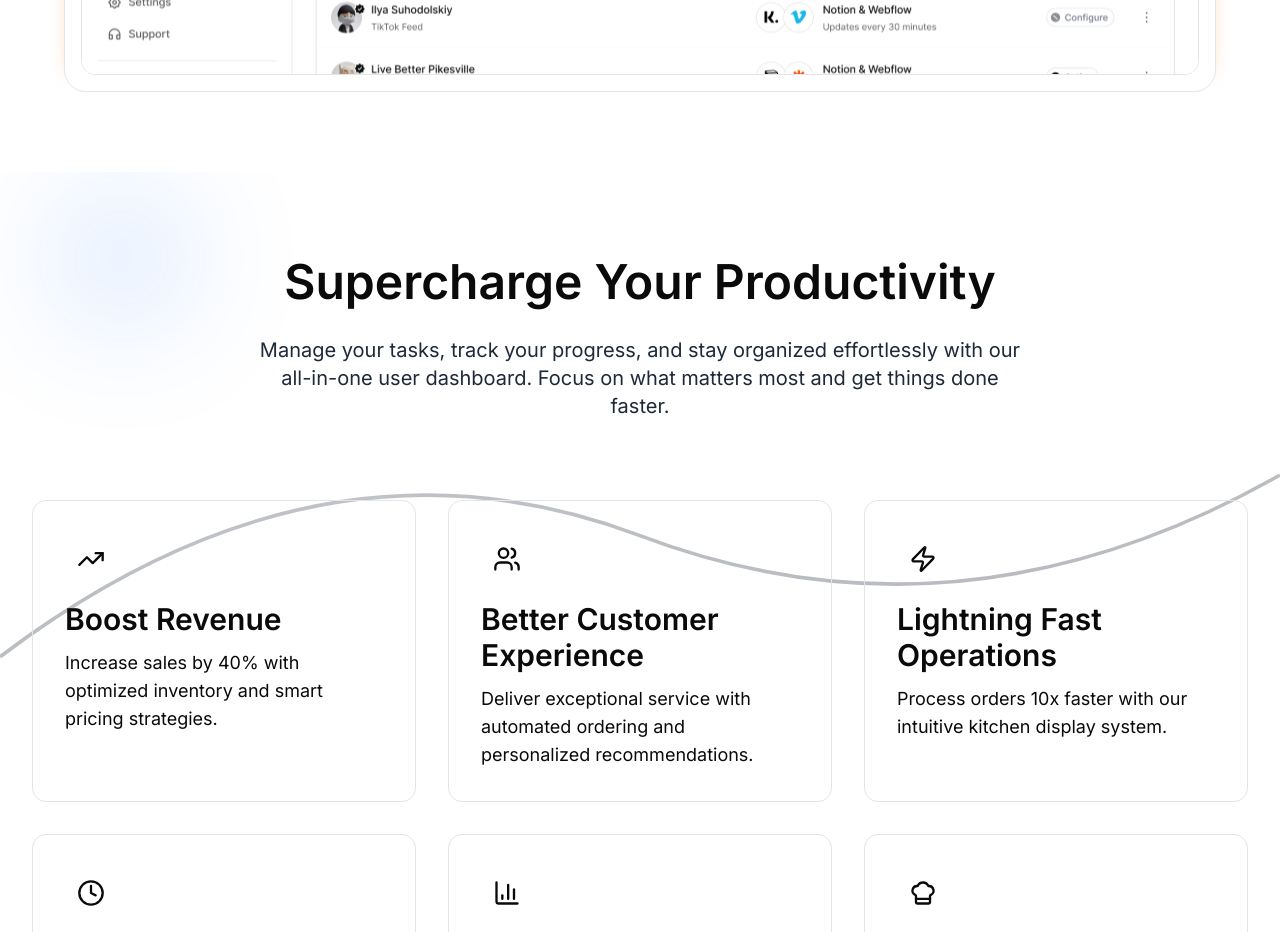
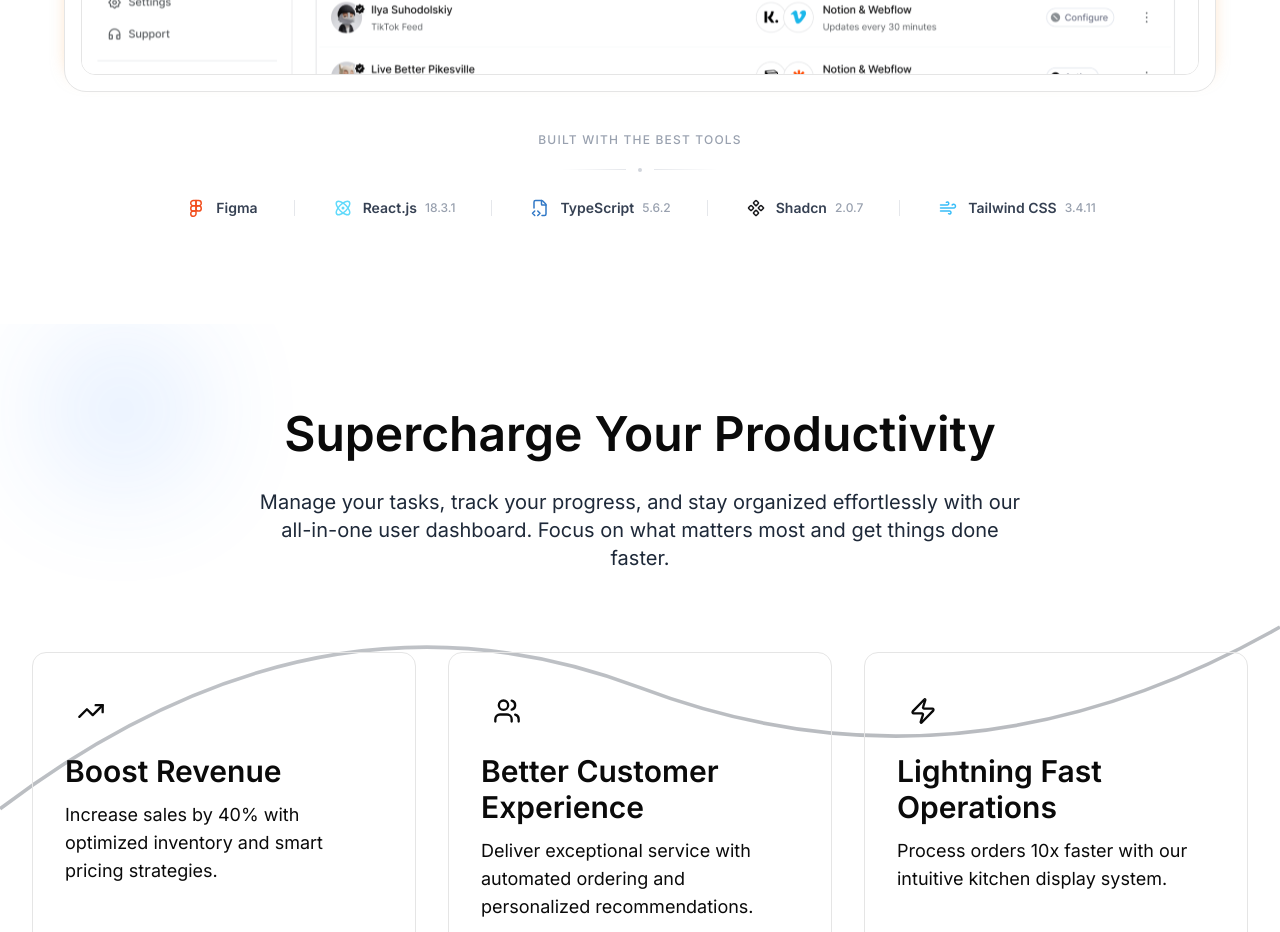
Before and after one commit to BurhanChughtai20/Frontend-Task, a React (Vite) app: page / in a window 1280 px wide. Shown: the part 1160-2092 px from the top of the page. Built offline with nearby package versions, Linux system fonts and the light colour scheme.

Commit message:
code-pushed

```diff
--- a/src/components/homepage/Hero.tsx
+++ b/src/components/homepage/Hero.tsx
@@ -4,6 +4,7 @@ import heroContent from "../../data/heroContent.json";
 import DynamicContent from "../DynamicContent";
 import { Button } from "../ui/button";
 import { Link } from "react-router-dom";
+import TechStackBanner from "./TechStackBanner";
 
 const classes = {
   container:
@@ -124,6 +125,7 @@ export function HeroSection() {
             />
           </div>
         </motion.div>
+        <TechStackBanner/>
       </div>
     </div>
   );
--- /dev/null
+++ b/src/components/homepage/TechStackBanner.tsx
@@ -0,0 +1,157 @@
+import { motion, type Variants, type Transition } from "framer-motion";
+import { Figma, Atom, FileCode2, Component, Wind } from "lucide-react";
+import type { Tool } from "../../types/TechStackBanner.type";
+
+const classes = {
+  wrapper:
+    "relative z-10 w-full mt-10 px-4 pb-6",
+  label:
+    "text-center text-xs font-medium tracking-widest uppercase text-gray-400 mb-5",
+  dividerRow:
+    "flex items-center justify-center gap-3 mb-6",
+  dividerLine:
+    "h-px w-16 bg-gradient-to-r from-transparent to-gray-200",
+  dividerLineMirror:
+    "h-px w-16 bg-gradient-to-l from-transparent to-gray-200",
+  dividerDot:
+    "w-1 h-1 rounded-full bg-gray-300",
+  grid:
+    "flex flex-wrap items-center justify-center gap-x-5 gap-y-4 sm:gap-x-7 md:gap-x-9",
+  item:
+    "flex items-center gap-2 group cursor-default select-none",
+  iconWrapper:
+    "flex items-center justify-center w-6 h-6 flex-shrink-0",
+  nameText:
+    "text-sm font-semibold text-gray-700 group-hover:text-gray-900 transition-colors duration-200",
+  versionBadge:
+    "text-xs font-medium text-gray-400 group-hover:text-gray-500 transition-colors duration-200",
+  separator:
+    "hidden sm:block w-px h-4 bg-gray-200",
+} as const;
+
+const containerVariants: Variants = {
+  hidden: { opacity: 0 },
+  visible: {
+    opacity: 1,
+    transition: {
+      staggerChildren: 0.08,
+      delayChildren: 1.5,
+    } as Transition,
+  },
+};
+
+const itemVariants: Variants = {
+  hidden: {
+    opacity: 0,
+    y: 10,
+    filter: "blur(4px)",
+  },
+  visible: {
+    opacity: 1,
+    y: 0,
+    filter: "blur(0px)",
+    transition: {
+      duration: 0.4,
+      ease: [0.25, 0.46, 0.45, 0.94],
+    } as Transition,
+  },
+};
+
+const tools: Tool[] = [
+  {
+    name: "Figma",
+    version: null,
+    icon: <Figma className="w-[18px] h-[18px]" />,
+    iconColor: "text-[#F24E1E]",
+  },
+  {
+    name: "React.js",
+    version: "18.3.1",
+    icon: <Atom className="w-[18px] h-[18px]" />,
+    iconColor: "text-[#61DAFB]",
+  },
+  {
+    name: "TypeScript",
+    version: "5.6.2",
+    icon: <FileCode2 className="w-[18px] h-[18px]" />,
+    iconColor: "text-[#3178C6]",
+  },
+  {
+    name: "Shadcn",
+    version: "2.0.7",
+    icon: <Component className="w-[18px] h-[18px]" />,
+    iconColor: "text-[#18181B]",
+  },
+  {
+    name: "Tailwind CSS",
+    version: "3.4.11",
+    icon: <Wind className="w-[18px] h-[18px]" />,
+    iconColor: "text-[#38BDF8]",
+  },
+];
+
+export function TechStackBanner() {
+  return (
+    <div className={classes.wrapper}>
+
+      <motion.p
+        className={classes.label}
+        initial={{ opacity: 0, y: -6 }}
+        animate={{ opacity: 1, y: 0 }}
+        transition={{ duration: 0.4, delay: 1.4 }}
+      >
+        Built with the best tools
+      </motion.p>
+
+      <motion.div
+        className={classes.dividerRow}
+        initial={{ opacity: 0, scaleX: 0 }}
+        animate={{ opacity: 1, scaleX: 1 }}
+        transition={{ duration: 0.5, delay: 1.45 }}
+      >
+        <span className={classes.dividerLine} />
+        <span className={classes.dividerDot} />
+        <span className={classes.dividerLineMirror} />
+      </motion.div>
+
+      <motion.div
+        className={classes.grid}
+        variants={containerVariants}
+        initial="hidden"
+        animate="visible"
+      >
+        {tools.map((tool, index) => (
+          <motion.div key={tool.name} className="contents">
+            <motion.div
+              className={classes.item}
+              variants={itemVariants}
+              whileHover={{ scale: 1.06, y: -1 }}
+              transition={{ type: "spring", stiffness: 400, damping: 20 }}
+            >
+              <span className={`${classes.iconWrapper} ${tool.iconColor}`}>
+                {tool.icon}
+              </span>
+
+              <span className={classes.nameText}>{tool.name}</span>
+
+              {tool.version && (
+                <span className={classes.versionBadge}>{tool.version}</span>
+              )}
+            </motion.div>
+
+            {index < tools.length - 1 && (
+              <motion.span
+                className={classes.separator}
+                variants={itemVariants}
+                aria-hidden="true"
+              />
+            )}
+          </motion.div>
+        ))}
+      </motion.div>
+
+    </div>
+  );
+}
+
+export default TechStackBanner;
--- /dev/null
+++ b/src/types/TechStackBanner.type.ts
@@ -0,0 +1,6 @@
+export interface Tool {
+  name: string;
+  version: string | null;
+  icon: React.ReactNode;
+  iconColor: string;
+}
```
